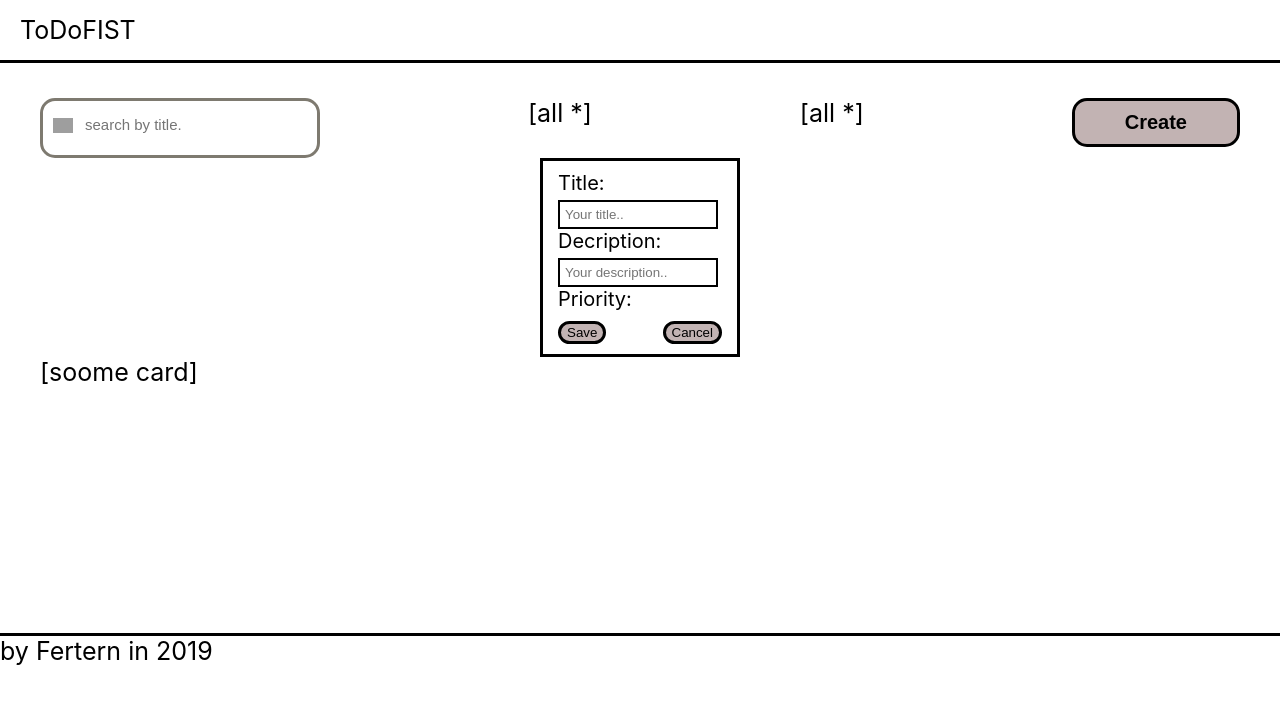
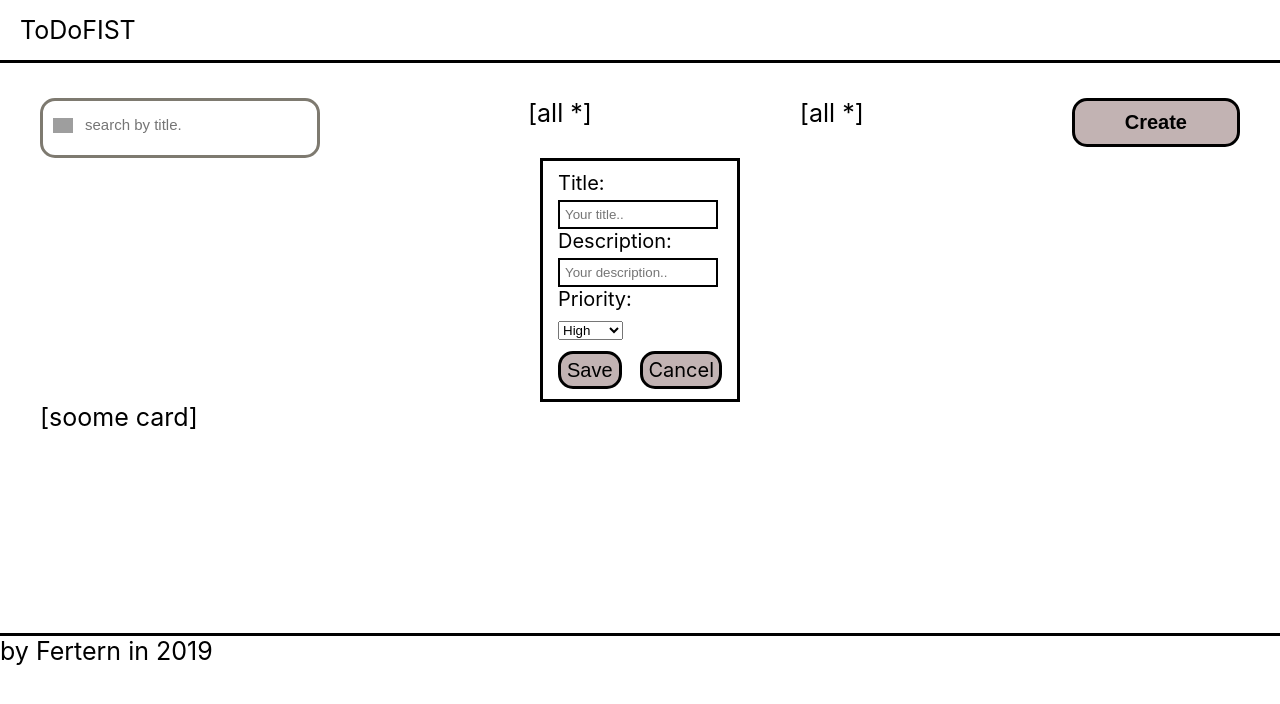
Before and after one commit to Fertern/todofist, a React (Create React App) app in the folder todofist-app/: page / in a window 1280 px wide. Shown: the top 704 px of the page. Built offline with nearby package versions, Linux system fonts and the light colour scheme; grey boxes are pictures that could not be loaded.

Commit message:
functional form with menu, that finally work

```diff
--- a/todofist-app/src/components/CreateButton/EditMenu/EditMenu.jsx
+++ b/todofist-app/src/components/CreateButton/EditMenu/EditMenu.jsx
@@ -1,25 +1,54 @@
-import React from "react";
+import React, { Component } from "react";
 import s from "./EditMenu.module.css";
 
-const EditMenu = () => {
+export default class EditMenu extends Component {
+  constructor(props) {
+    super(props);
+    this.state = {
+      priority: "High",
+      title: "",
+      description: ""
+    };
+    this.handleChange = this.handleChange.bind(this);
+    this.handleSubmit = this.handleSubmit.bind(this);
+  }
+  handleChange(event) {
+    const target = event.target;
+    const name = target.name;
+    const value = target.value;
+    this.setState({
+      [name]: value
+    });
+  }
+  handleSubmit(event) {
+    event.preventDefault();
+    console.log(this.state);
+  }
+  render() {
     return (
-    <div className={s.wrapper}>
+      <form onSubmit={this.handleSubmit} className={s.wrapper}>
         <div className={s.title}>
           <div className={s.text}>Title:</div>
           <input
+            name="title"
             className={s.inp}
             type="text"
             size="20"
             placeholder="Your title.."
+            value={this.state.title}
+            onChange={this.handleChange}
           />
         </div>
         <div className={s.desc}>
-        <div className={s.text}>Decription:</div>
+          <div className={s.text}>Description:</div>
           <input
+            name="description"
             className={s.inp}
             type="text"
             size="20"
             placeholder="Your description.."
+            value={this.state.description}
+            onChange={this.handleChange}
           />
         </div>
         <div className={s.priority}>
@@ -28,12 +57,20 @@ const EditMenu = () => {
             <div className={s.content}></div>
           </div>
         </div>
+        <select
+          name="priority"
+          value={this.state.priority}
+          onChange={this.handleChange}
+        >
+          <option priority="High">High</option>
+          <option priority="Normal">Normal</option>
+          <option priority="Low">Low</option>
+        </select>
         <div className={s.buttons}>
-        <button className={s.btn}>Save</button>{" "}
-        <button className={s.btn}>Cancel</button>
+          <input type="submit" className={s.btn} value="Save" />
+          <div className={s.btn + " " + s.cancel}>Cancel</div>
         </div>
-    </div>
+      </form>
     );
-};
-
-export default EditMenu;
+  }
+}
--- a/todofist-app/src/components/CreateButton/EditMenu/EditMenu.module.css
+++ b/todofist-app/src/components/CreateButton/EditMenu/EditMenu.module.css
@@ -18,6 +18,7 @@
   font-size: 20px;
 }
 .btn {
+  font-size: 20px;
   border: 3px solid black;
   border-radius: 15px;
   background-color: rgb(194, 179, 179);
@@ -28,3 +29,7 @@
   color: white;
   transition: background-color 0.3s linear, color 0.3s linear;
 }
+.cancel {
+  font-size: 20px;
+  padding: 4px 5px;
+}
```
Lines whose indentation alone changed are shown as unchanged.
